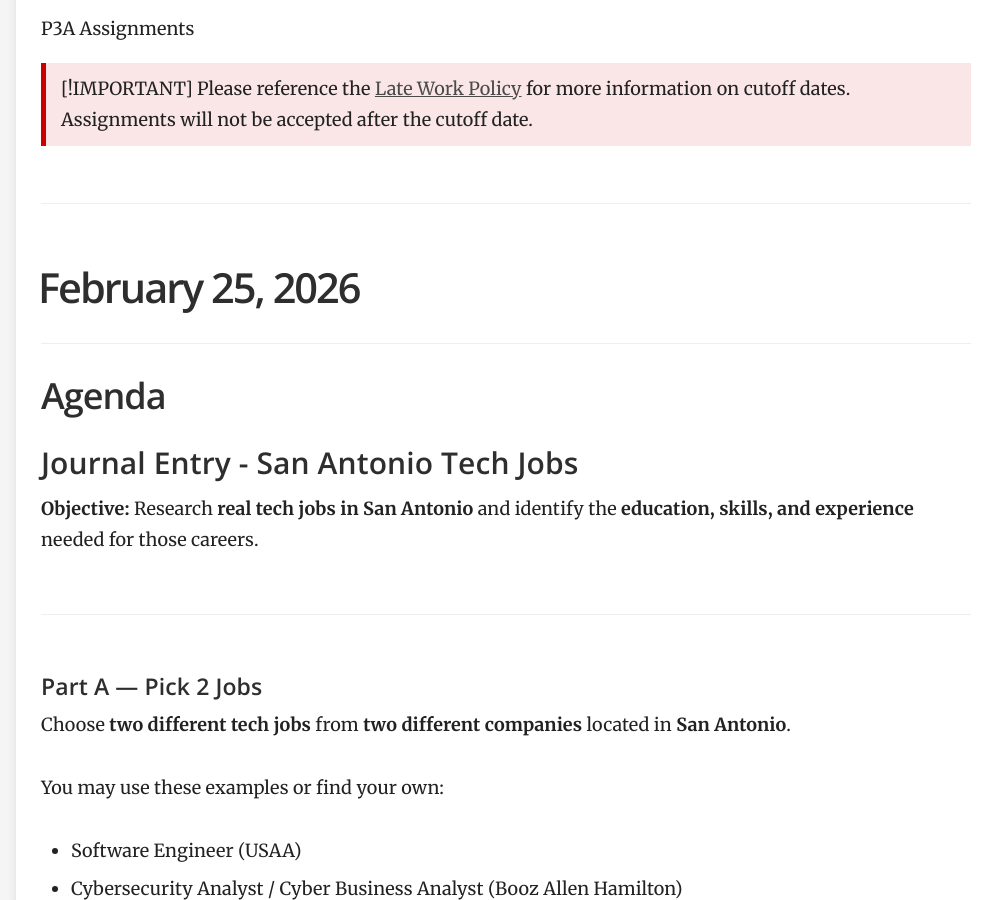
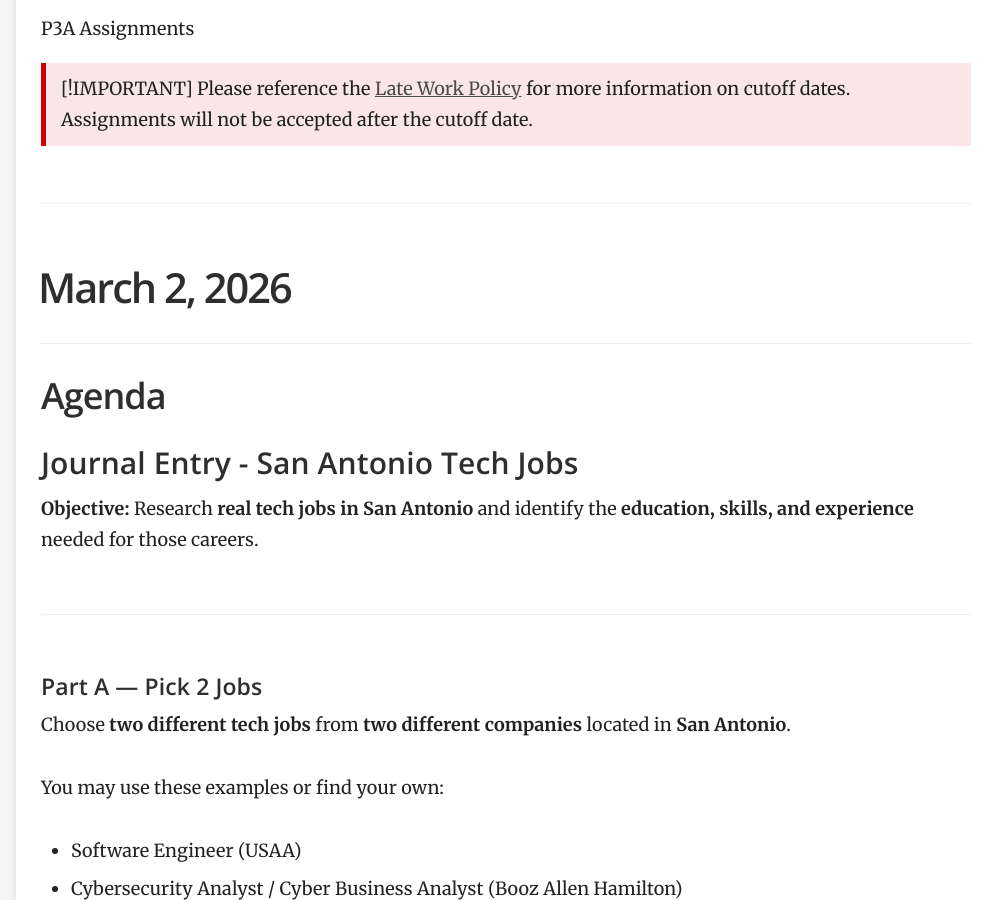
Before and after one commit to mswhitby/classroom, a Jekyll site: the page built from _docs/classes/1st.md, in a window 1280 px wide and 900 px high, scrolled down 878 px. Shown: the whole window, without its empty margins (284-1280 px from the left). Built offline with Jekyll 4.4.1, drawn with Linux system fonts in a browser that asks for light colours.

Commit message:
Updated lessons

```diff
--- a/_docs/classes/1st.md
+++ b/_docs/classes/1st.md
@@ -199,7 +199,7 @@ order: 1
 
 ****
 
-# February 25, 2026
+# March 2, 2026
 
 ## Agenda
 
```
